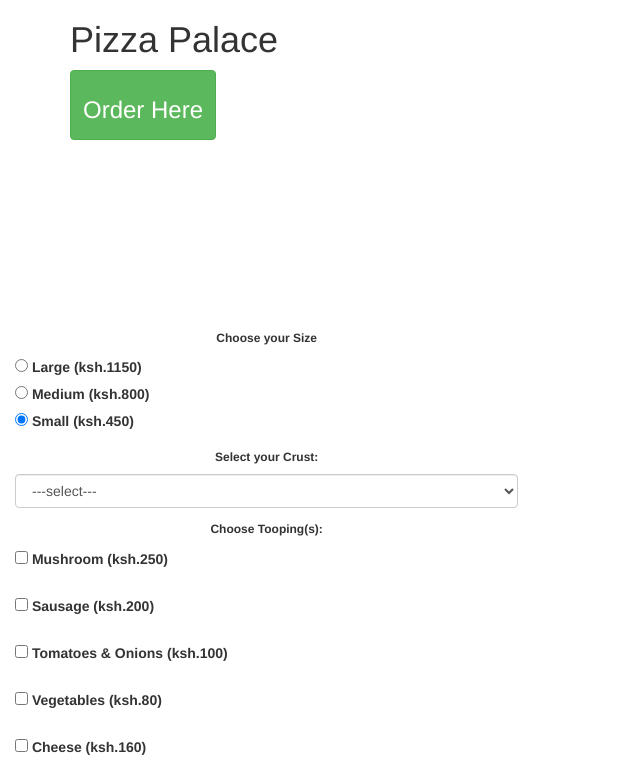
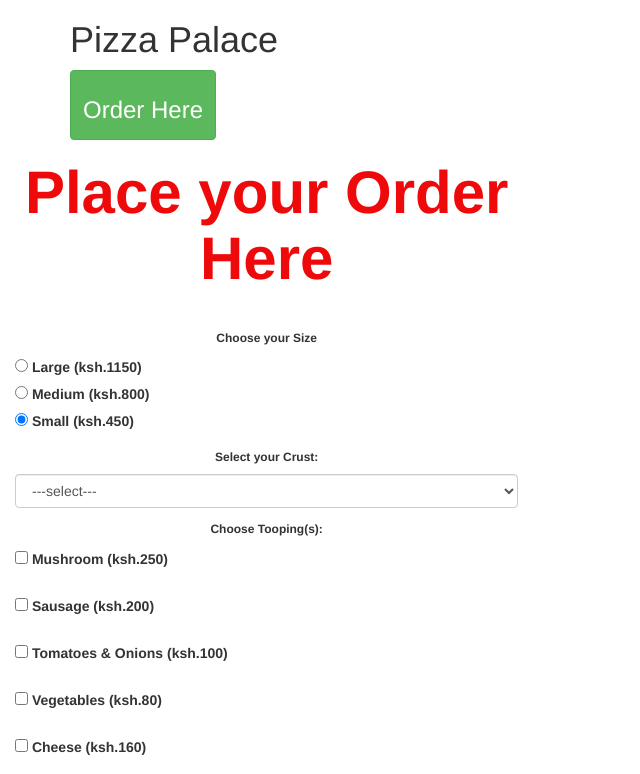
Before and after one commit to pnk96/pizza-palace, a plain HTML site: page index.html in a window 1280 px wide. Shown: the top 774 px of the page, without its empty margins (0-640 px from the left). Drawn offline with nearby package versions, Linux system fonts and the light colour scheme.

Commit message:
style header in form on css

```diff
--- a/css/style.css
+++ b/css/style.css
@@ -8,3 +8,8 @@ h6 {
     text-align: center;
     font-weight: 600;
 }
+
+form h2 {
+    color: rgb(238, 10, 10);
+    text-align: center;
+}
```
